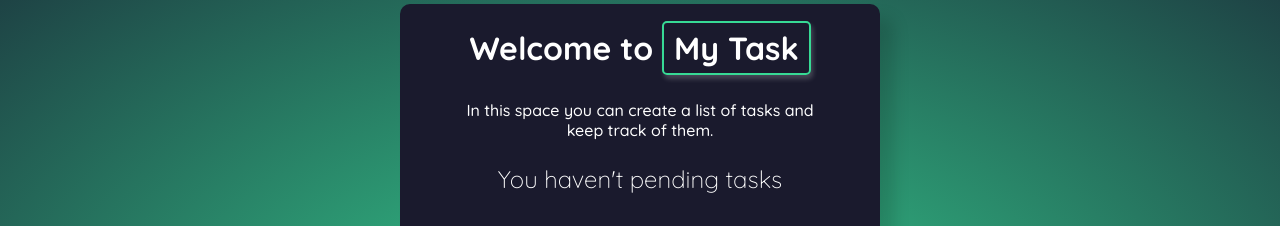
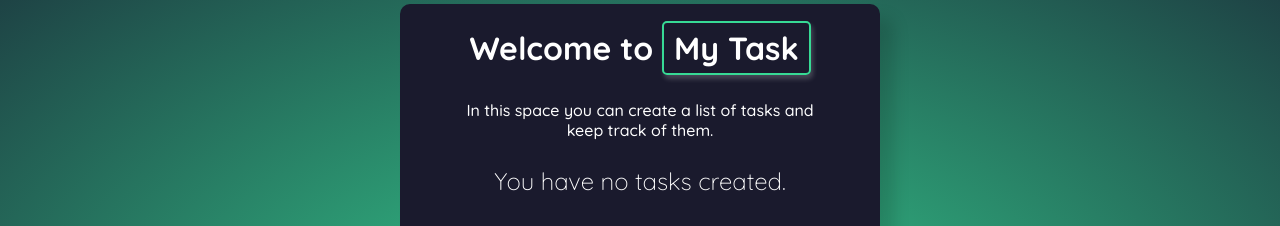
Before and after one commit to annderson8/mytask-reactjs, a React (Create React App) app: page / in a window 1280 px wide. Shown: the top 226 px of the page. Built offline with nearby package versions, Linux system fonts and the light colour scheme.

Commit message:
Fixing text in header and form

```diff
--- a/src/components/TaskForm/index.js
+++ b/src/components/TaskForm/index.js
@@ -37,7 +37,7 @@ function TaskForm() {
         X
       </button>
       <button type="submit" className="form-task-button--add">
-        Añadir
+        Create
       </button>
     </form>
   );
--- a/src/components/TaskHeader/index.js
+++ b/src/components/TaskHeader/index.js
@@ -14,12 +14,12 @@ function TaskHeader() {
       <p>In this space you can create a list of tasks and keep track of them.</p>
       {totalTask === totalCompletedTask && totalTask > 0 && (
         <h2>
-          Congratulations you have finished all your tasks
+        Great, you don't have pending tasks.
       </h2>
       )}
       {totalTask === totalCompletedTask && totalTask <= 0 && (
         <h2>
-          You haven't pending tasks
+          You have no tasks created.
       </h2>
       )}
 
--- a/src/components/TaskHeader/style.css
+++ b/src/components/TaskHeader/style.css
@@ -23,7 +23,7 @@
 
 
 .task-header h2 {
-    padding: 5px  10px;
+    padding: 0.3em  1em;
     font-weight: 300;
     margin-bottom: 1.2em;
 }
```
